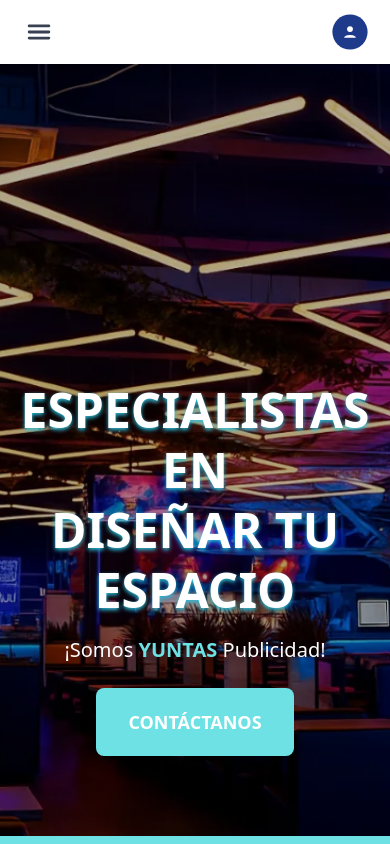
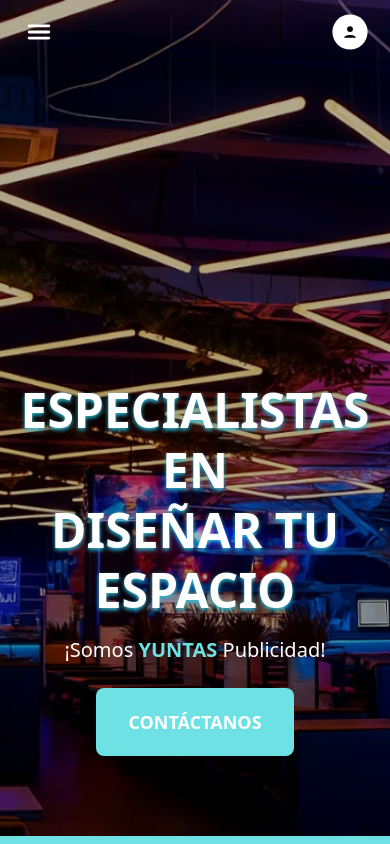
Before and after one commit to YUNTAS-PUBLICIDAD/Yuntas-Frontend-2025, a Next.js app: page / in a window 390 px wide. Shown: the top 844 px of the page. Built offline with nearby package versions, Linux system fonts and the light colour scheme.

Commit message:
Header responsive

```diff
--- a/src/components/atoms/MenuItem.tsx
+++ b/src/components/atoms/MenuItem.tsx
@@ -2,7 +2,7 @@ interface MenuItemProps {
   href: string;
   children: React.ReactNode;
   active?: boolean;
-  color?:string
+  color?:string,
 }
 
 export default function MenuItem({ href, children, active,color='text-gray-800' }: MenuItemProps) {
--- a/src/components/layout/MainLayout.tsx
+++ b/src/components/layout/MainLayout.tsx
@@ -1,10 +1,11 @@
 import Header from "@/components/organisms/Header";
 import Footer from "@/components/organisms/Footer";
-
+import HeaderMobil from "../organisms/HeaderMobil";
 export default function MainLayout({ children }: { children: React.ReactNode }) {
   return (
     <div className="flex flex-col min-h-screen">
       <Header />
+      <HeaderMobil/>
       <main className="flex-1">{children}</main>
       <Footer />
     </div>
--- /dev/null
+++ b/src/components/molecules/header/ContactoMobil.tsx
@@ -0,0 +1,62 @@
+import Icon from "@/components/atoms/Icon";
+import {
+  FaInstagram,
+  FaFacebook,
+  FaTiktok,
+  FaYoutube,
+  FaLinkedin,
+  FaWhatsapp
+} from "react-icons/fa";
+import Text from "@/components/atoms/Text";
+
+const ContactoMobil = () => {
+  return (
+    <div className="flex flex-wrap gap-x-5">
+
+      <div className="flex items-center ">
+        <Icon href="#" label="Instagram" size="lg" bgColor="bg-transparent">
+          <FaInstagram className="text-2xl" />
+         </Icon>
+        <Text variant="body" color="white">Yuntas Producciones</Text>
+      </div>
+
+      <div className="flex items-center ">
+        <Icon href="" label="WhatsApp" size="lg" bgColor="bg-transparent">
+          <FaWhatsapp className="text-2xl" />
+        </Icon>
+        <Text variant="body" color="white">+51 912 849 782</Text>
+      </div>
+
+      <div className="flex items-center ">
+        <Icon href="#" label="Facebook" size="lg" bgColor="bg-transparent">
+          <FaFacebook className="text-2xl" />
+        </Icon>
+        <Text variant="body" color="white">Yuntas Producciones</Text>
+      </div>
+
+      <div className="flex items-center ">
+        <Icon href="#" label="TikTok" size="lg" bgColor="bg-transparent">
+          <FaTiktok className="text-2xl" />
+        </Icon>
+        <Text variant="body" color="white">Yuntas Producciones</Text>
+      </div>
+
+      <div className="flex items-center ">
+        <Icon href="#" label="YouTube" size="lg" bgColor="bg-transparent">
+          <FaYoutube className="text-2xl" />
+        </Icon>
+        <Text variant="body" color="white">Yuntas Producciones</Text>
+      </div>
+
+      <div className="flex items-center ">
+        <Icon href="#" label="LinkedIn" size="lg" bgColor="bg-transparent">
+          <FaLinkedin className="text-2xl" />
+        </Icon>
+        <Text variant="body" color="white">Yuntas Producciones</Text>
+      </div>
+
+    </div>
+  );
+};
+
+export default ContactoMobil;
--- /dev/null
+++ b/src/components/molecules/header/NavMenuMobil.tsx
@@ -0,0 +1,51 @@
+"use client";
+
+import MenuItem from "@/components/atoms/MenuItem";
+import { usePathname } from "next/navigation";
+
+type NavMenuMobilProps = {
+  size?: "sm" | "md" | "lg";
+  variant?:"mobile"|"desktop"
+};
+const variantMap = {
+  mobile: "flex flex-col gap-y-7 w-full text-white",
+  desktop: "flex flex-row gap-x-10 items-center"
+};
+export default function NavMenuMobil({ size = "md" ,variant="desktop"}: NavMenuMobilProps) {
+  const pathname = usePathname();
+
+  const sizeClass =
+    size === "sm"
+      ? "text-base"
+      : size === "lg"
+      ? "text-xl"
+      : "text-lg";
+
+  return (
+    <nav className={`${variantMap[variant]} ${sizeClass} `}>
+      <div className="w-full border-b-2 border-white px-4">
+        <MenuItem href="/" active={pathname === "/"} color={variant==='mobile'? "text-white":""}>INICIO</MenuItem>
+      </div>
+      <div className="w-full border-b-2 border-white px-4 ">
+        <MenuItem href="/productos" active={pathname.startsWith("/productos")} color={variant==='mobile'? "text-white":""}>
+          PRODUCTOS
+        </MenuItem>
+      </div>
+      <div className="w-full border-b-2 border-white px-4">
+        <MenuItem href="/nosotros" active={pathname === "/nosotros"} color={variant==='mobile'? "text-white":""}>
+          NOSOTROS
+        </MenuItem>
+      </div >
+      <div className="w-full border-b-2 border-white px-4">
+        <MenuItem href="/blog" active={pathname.startsWith("/blog")} color={variant==='mobile'? "text-white":""}>
+          BLOG
+        </MenuItem>
+      </div>
+      <div className="w-full border-b-2 border-white px-4">
+        <MenuItem href="/contacto" active={pathname === "/contacto"} color={variant==='mobile'? "text-white":""}>
+          CONTACTO
+        </MenuItem>
+      </div>
+    </nav>
+  );
+}
--- a/src/components/molecules/header/UserSection.tsx
+++ b/src/components/molecules/header/UserSection.tsx
@@ -2,14 +2,16 @@ import Icon from "@/components/atoms/Icon";
 
 type UserSectionProps = {
   size?: "sm" | "md" | "lg";
+  color?:string,
+  fill?:string
 };
 
-export default function UserSection({ size = "md" }: UserSectionProps) {
+export default function UserSection({ size = "md" ,color="bg-blue-900",fill="white"}: UserSectionProps) {
   const scaleClass = size === "sm" ? "scale-100" : size === "lg" ? "scale-125" : "scale-110";
   return (
     <div className={`flex items-center gap-2 ${scaleClass}`}>
-      <Icon size={size} bgColor="bg-blue-900">
-        <svg width="24" height="24" fill="white" viewBox="0 0 24 24">
+      <Icon size={size} bgColor={color}>
+        <svg width="24" height="24" fill={fill} viewBox="0 0 24 24">
           <circle cx="12" cy="8" r="4" />
           <path d="M4 20c0-4 8-4 8-4s8 0 8 4" />
         </svg>
--- a/src/components/organisms/Header.tsx
+++ b/src/components/organisms/Header.tsx
@@ -1,43 +1,32 @@
 "use client";
 
-import { useState } from "react";
+import { useEffect, useState } from "react";
 import Logo from "@/components/atoms/Logo";
 import NavMenu from "@/components/molecules/header/NavMenu";
 import UserSection from "@/components/molecules/header/UserSection";
 import { IoMenu, IoClose } from "react-icons/io5";
 import ContactBlock from "../molecules/footer/ContactBlock";
+import NavMenuMobil from "../molecules/header/NavMenuMobil";
 export default function Header() {
-  const [open, setOpen] = useState(false);
+
 
   return (
     <>
-      <header className="hidden md:flex fixed top-0 left-0 right-0 z-50 bg-white items-center px-16 py-5 shadow h-24">
+      <header
+        className={`hidden md:flex fixed top-0 left-0 right-0 z-50 items-center px-16 py-5 h-24
+          transition-all duration-300 bg-white shadow-md`}>
+
         <div className="flex flex-col items-center w-56">
           <Logo src="/logo.svg" size="xl" alt="Yuntas Publicidad" />
         </div>
 
         <div className="flex items-center gap-x-14 ml-auto">
           <NavMenu size="lg" />
-          <UserSection size="lg" />
+          <UserSection size="lg"  />
         </div>
       </header>
 
-      <header className="md:hidden fixed top-0 left-0 right-0 z-50 bg-white px-6 py-4 shadow flex justify-between items-center">
-          <button
-            onClick={() => setOpen(!open)}
-            className="text-3xl text-gray-700"
-          >
-            {open ? <IoClose /> : <IoMenu />}
-          </button>
 
-          <UserSection size="md" />
-      </header>
-      {open && (
-        <div className="md:hidden z-40 fixed top-10 left-0 w-full h-svh bg-[#0B0B1F]  text-white shadow-lg py-6 px-3 pl-auto  ">
-          <NavMenu size="md" variant="mobile" />
-          <ContactBlock/>
-        </div>
-      )}
     </>
   );
 }
--- /dev/null
+++ b/src/components/organisms/HeaderMobil.tsx
@@ -0,0 +1,55 @@
+'use client'
+import React from 'react'
+import { useEffect,useState } from 'react';
+import { IoMenu, IoClose } from "react-icons/io5";
+import ContactBlock from "../molecules/footer/ContactBlock";
+import NavMenuMobil from "../molecules/header/NavMenuMobil";
+import UserSection from '../molecules/header/UserSection';
+import ContactoMobil from '../molecules/header/ContactoMobil';
+const HeaderMobil = () => {
+    const [open, setOpen] = useState(false);
+    const [isScrolled, setIsScrolled] = useState(false);
+
+    useEffect(() => {
+      const handleScroll = () => {
+        setIsScrolled(window.scrollY > 50);
+      };
+
+      window.addEventListener("scroll", handleScroll);
+      return () => window.removeEventListener("scroll", handleScroll);
+    }, []);
+  return (
+    <>
+    <header
+        className={` md:hidden fixed top-0 left-0 right-0 z-50 px-6 py-4
+                    flex justify-between items-center transition-all duration-300
+                    ${open?"hidden":""} ${isScrolled ? "bg-white shadow-md" : "bg-transparent shadow-none"}`}>
+        <button onClick={() => setOpen(!open)}
+          className="text-3xl text-gray-700">
+          {open ? <IoClose  /> : <IoMenu className={!isScrolled? "text-white":"text-blue-900"}/>}
+        </button>
+        <UserSection size="md" color={!isScrolled?"bg-white":"bg-blue-900"}fill={!isScrolled?"":"white"} />
+      </header>
+
+      <div className={`
+          md:hidden fixed inset-0 bg-[#0B0B1F] z-40 text-white
+          transform transition-transform duration-500 ease-in-out
+          ${open ? "translate-x-0" : "-translate-x-full"} `}>
+        <button
+          onClick={() => setOpen(false)}
+          className="absolute top-6 left-6 text-4xl text-white hover:text-red-700 transition-all">
+          <IoClose />
+        </button>
+
+        <div className="mt-32 ">
+          <NavMenuMobil size="md" variant="mobile" />
+          <div className="mt-20 ml-5">
+            <ContactoMobil />
+          </div>
+        </div>
+      </div>
+    </>
+  )
+}
+
+export default HeaderMobil
```
